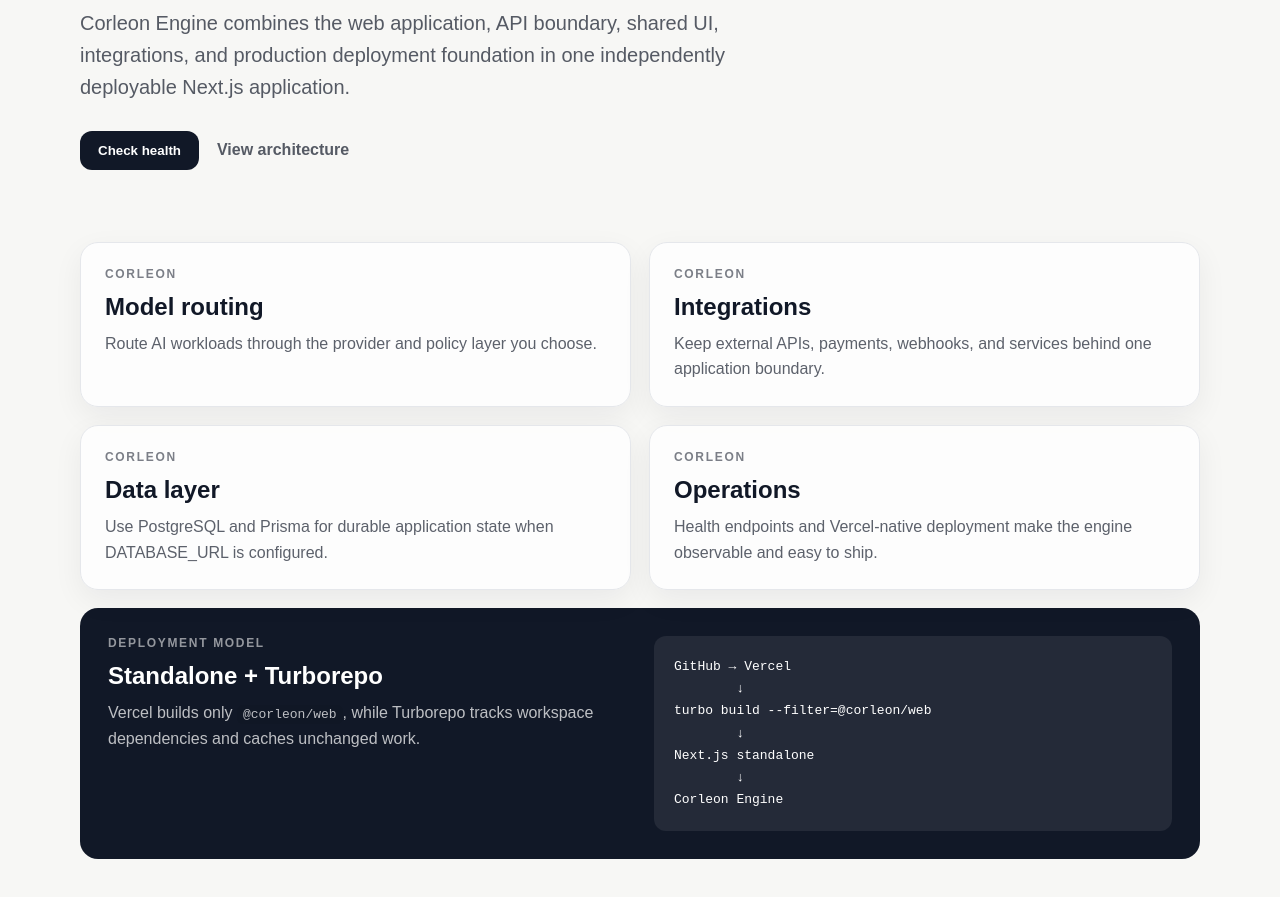
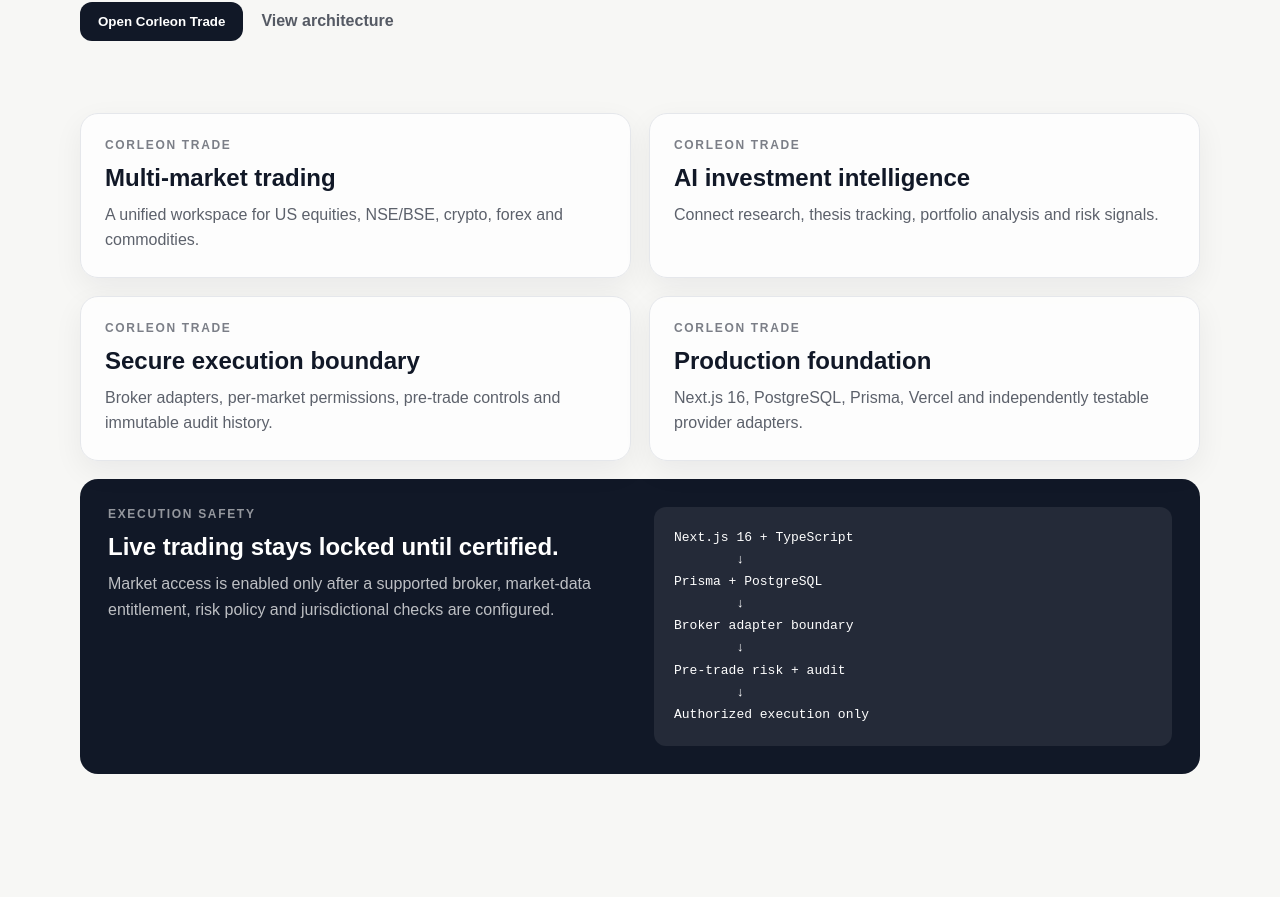
Before and after one commit to karandeep2799-source/corleon-engine, a Next.js app in the folder apps/web/: page / in a window 1280 px wide. Shown: the part 493-1390 px from the top of the page. After the commit the page ends 1339 px from the top, so only its background shows below. Built offline with nearby package versions, Linux system fonts and the light colour scheme.

Commit message:
feat(trade): add Corleon Trade entry point

```diff
--- a/apps/web/app/page.tsx
+++ b/apps/web/app/page.tsx
@@ -1,10 +1,10 @@
 import { Button, Card } from '@corleon/ui';
 
 const capabilities = [
-  ['Model routing', 'Route AI workloads through the provider and policy layer you choose.'],
-  ['Integrations', 'Keep external APIs, payments, webhooks, and services behind one application boundary.'],
-  ['Data layer', 'Use PostgreSQL and Prisma for durable application state when DATABASE_URL is configured.'],
-  ['Operations', 'Health endpoints and Vercel-native deployment make the engine observable and easy to ship.'],
+  ['Multi-market trading', 'A unified workspace for US equities, NSE/BSE, crypto, forex and commodities.'],
+  ['AI investment intelligence', 'Connect research, thesis tracking, portfolio analysis and risk signals.'],
+  ['Secure execution boundary', 'Broker adapters, per-market permissions, pre-trade controls and immutable audit history.'],
+  ['Production foundation', 'Next.js 16, PostgreSQL, Prisma, Vercel and independently testable provider adapters.'],
 ];
 
 export default function Home() {
@@ -14,43 +14,42 @@
         <strong>Corleon Engine</strong>
         <a href="/api/health">API health</a>
       </nav>
-
       <section className="hero">
-        <p className="eyebrow">STANDALONE AI PLATFORM</p>
-        <h1>One production surface for your AI systems.</h1>
+        <p className="eyebrow">CORLEON FINANCIAL</p>
+        <h1>One workspace for every market.</h1>
         <p className="lede">
-          Corleon Engine combines the web application, API boundary, shared UI, integrations, and production
-          deployment foundation in one independently deployable Next.js application.
+          Corleon Trade brings portfolio visibility, market research, risk controls and broker integrations
+          into the Corleon Engine platform.
         </p>
         <div className="actions">
-          <a href="/api/health"><Button>Check health</Button></a>
+          <a href="/trade"><Button>Open Corleon Trade</Button></a>
           <a className="secondary" href="#architecture">View architecture</a>
         </div>
       </section>
-
       <section className="grid" id="architecture">
         {capabilities.map(([title, description]) => (
           <Card key={title}>
-            <p className="eyebrow">CORLEON</p>
+            <p className="eyebrow">CORLEON TRADE</p>
             <h2>{title}</h2>
             <p>{description}</p>
           </Card>
         ))}
       </section>
-
       <section className="status">
         <div>
-          <p className="eyebrow">DEPLOYMENT MODEL</p>
-          <h2>Standalone + Turborepo</h2>
-          <p>Vercel builds only <code>@corleon/web</code>, while Turborepo tracks workspace dependencies and caches unchanged work.</p>
+          <p className="eyebrow">EXECUTION SAFETY</p>
+          <h2>Live trading stays locked until certified.</h2>
+          <p>Market access is enabled only after a supported broker, market-data entitlement, risk policy and jurisdictional checks are configured.</p>
         </div>
-        <pre>{`GitHub → Vercel
+        <pre>{`Next.js 16 + TypeScript
         ↓
-turbo build --filter=@corleon/web
+Prisma + PostgreSQL
         ↓
-Next.js standalone
+Broker adapter boundary
         ↓
-Corleon Engine`}</pre>
+Pre-trade risk + audit
+        ↓
+Authorized execution only`}</pre>
       </section>
     </main>
   );
```
